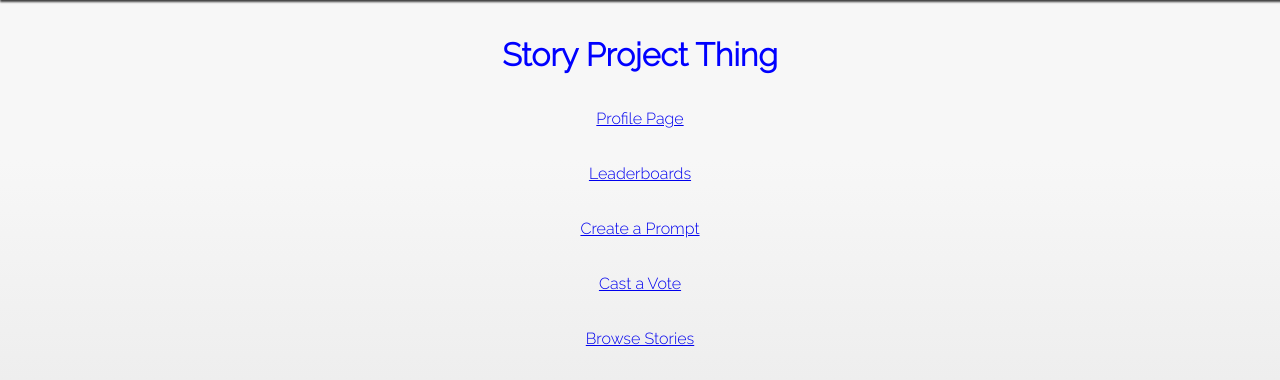
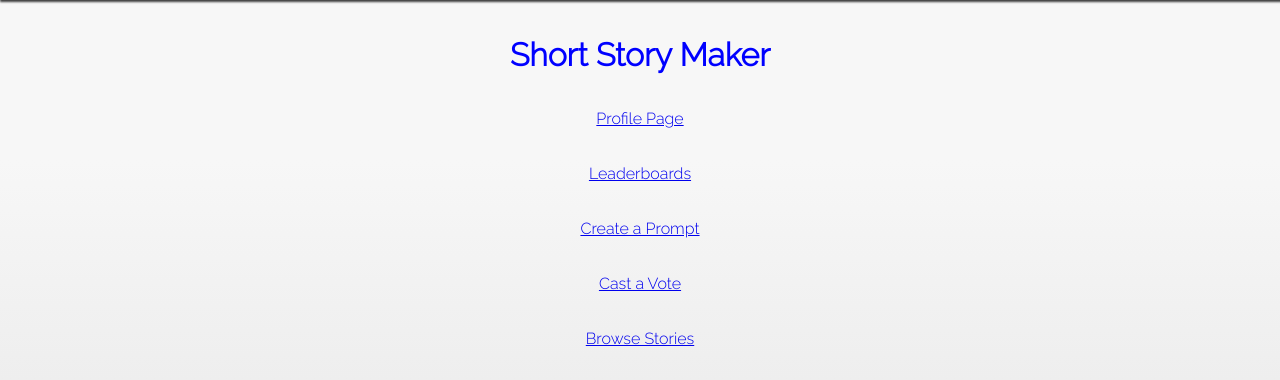
Before and after one commit to Carter-morrison13/COP4521Project, a Flask app: page / in a window 1280 px wide; the page is wider, and only the part inside the window is pictured. Shown: the part 40-420 px from the top of that part. Run offline with Flask 2, Linux system fonts and the light colour scheme.

```diff
--- a/templates/frontPage.html
+++ b/templates/frontPage.html
@@ -19,7 +19,7 @@
         <center>
           <br>
           <br>
-        <font size="+3"><b>Story Project Thing</b></font>
+        <font size="+3"><b>Short Story Maker</b></font>
             <br>
             <br>
             <br>
```
